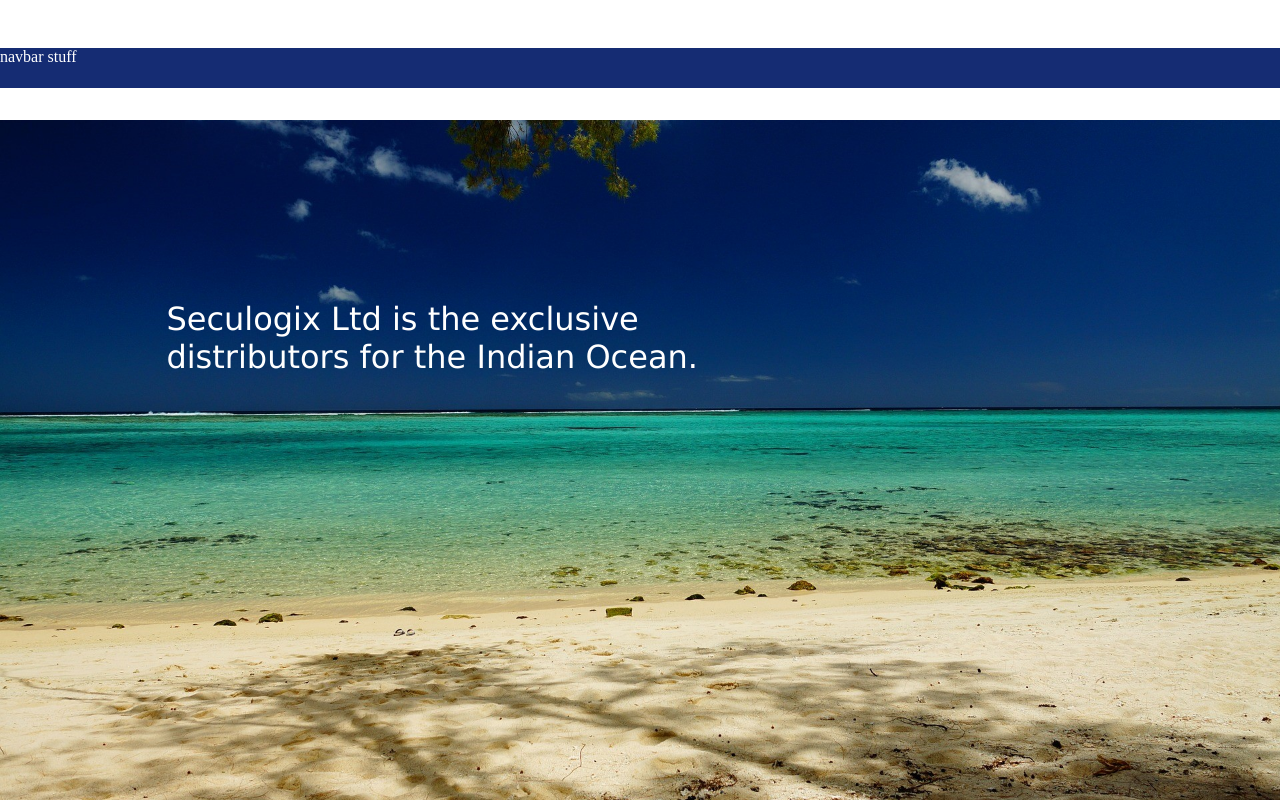
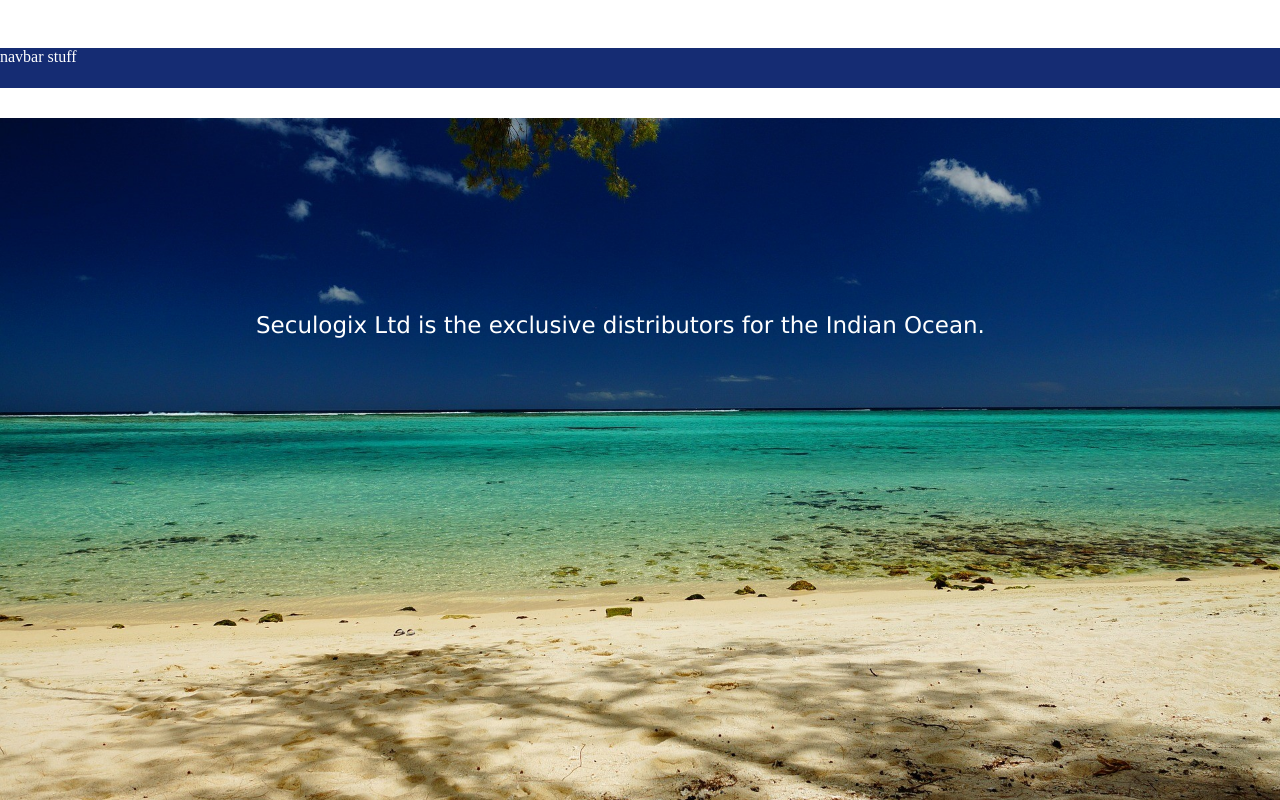
Before and after one commit to tony2tones/seculogixltd, an Angular app: page / in a window 1280 px wide. Built offline with nearby package versions, Linux system fonts and the light colour scheme.

Commit message:
loads of mobile styles

```diff
--- a/src/app/components/content/content.component.css
+++ b/src/app/components/content/content.component.css
@@ -4,90 +4,15 @@
     background-image: url("http://seculogix-ltd.com/wp-content/uploads/2017/05/blue-2105706_1920.jpg");
 } */
 
-@media (min-width: 1050px) {
+@media only screen and (max-width: 650px) and (orientation: portrait) {
     .container {
         margin-top: 30px;
     }
+    /* portrait phones */
     img {
         position: absolute;
         min-width: 100%;
         max-height: 100%;
-        height: auto;
-    }
-    .caption {
-        position: relative;
-        min-width: 600px;
-        color: white;
-        font-family: Verdana, Geneva, Tahoma, sans-serif;
-        font-size: 24px;
-        left: 23%;
-        top: 30%;
-    }
-    .image {
-        background: url('../../../assets/indianocean.jpg') no-repeat center fixed;
-        background-size: cover;
-        height: 90vh;
-    }
-}
-
-@media (max-width: 1024px) and (min-width: 651px) {
-    .container {
-        margin-top: 30px;
-    }
-    img {
-        position: absolute;
-        min-width: 100%;
-        max-height: 100%;
-        height: auto;
-    }
-    .caption {
-        position: relative;
-        min-width: 600px;
-        color: white;
-        font-family: Verdana, Geneva, Tahoma, sans-serif;
-        font-size: 28px;
-        left: 7%;
-        top: 42%;
-    }
-    .image {
-        background: url('../../../assets/indianocean.jpg') no-repeat center fixed;
-        background-size: cover;
-        height: 90vh;
-    }
-}
-
-@media (min-width: 650px),
-(orientation: landscape) {
-    .container {
-        margin-top: 30px;
-    }
-    img {
-        position: absolute;
-        min-width: 100%;
-        max-height: 100%;
-        height: auto;
-    }
-    .caption {
-        position: relative;
-        max-width: 650px;
-        color: white;
-        font-family: Verdana, Geneva, Tahoma, sans-serif;
-        font-size: xx-large;
-        left: 13%;
-        top: 25%;
-    }
-    .image {
-        background: url('../../../assets/indianocean.jpg') no-repeat center fixed;
-        background-size: cover;
-        height: 90vh;
-    }
-}
-
-@media only screen and (max-width: 650px) and (orientation: portrait) {
-    /* portrait phones */
-    img {
-        max-width: 100%;
-        max-height: 100vh;
         height: auto;
     }
     .caption {
@@ -107,3 +32,61 @@
         min-height: 700px;
     }
 }
+
+@media (max-width: 1024px) and (min-width: 651px) {
+    .container {
+        margin-top: 30px;
+    }
+    img {
+        position: absolute;
+        color: white;
+        min-width: 100%;
+        max-height: 100%;
+        height: auto;
+    }
+    .caption {
+        position: relative;
+        font-family: Verdana, Geneva, Tahoma, sans-serif;
+        color: white;
+        max-width: 1600px;
+        font-size: 20px;
+        left: 7%;
+        top: 30%;
+    }
+    .image {
+        background: url('../../../assets/indianocean.jpg') no-repeat center fixed;
+        background-size: cover;
+        height: 90vh;
+    }
+}
+
+@media (min-width: 1020px) {
+    .container {
+        margin-top: 30px;
+    }
+    img {
+        position: absolute;
+        min-width: 100%;
+        max-height: 100%;
+        height: auto;
+    }
+    .caption {
+        position: relative;
+        color: white;
+        font-family: Verdana, Geneva, Tahoma, sans-serif;
+        font-size: 23px;
+        left: 20%;
+        top: 27%;
+    }
+    .image {
+        background: url('../../../assets/indianocean.jpg') no-repeat center fixed;
+        background-size: cover;
+        height: 90vh;
+    }
+}
+
+@media (min-width: 1550px) {
+    .caption {
+        left: 33%;
+    }
+}
```
